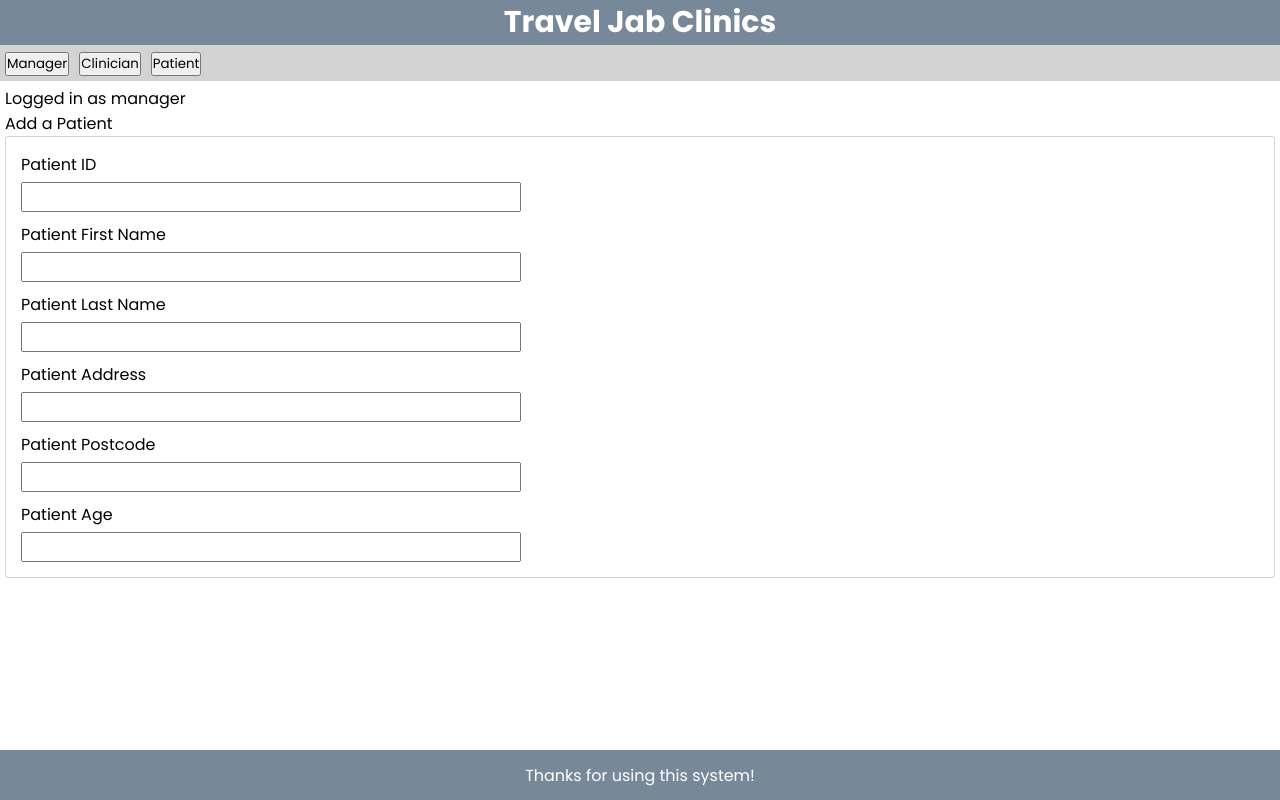
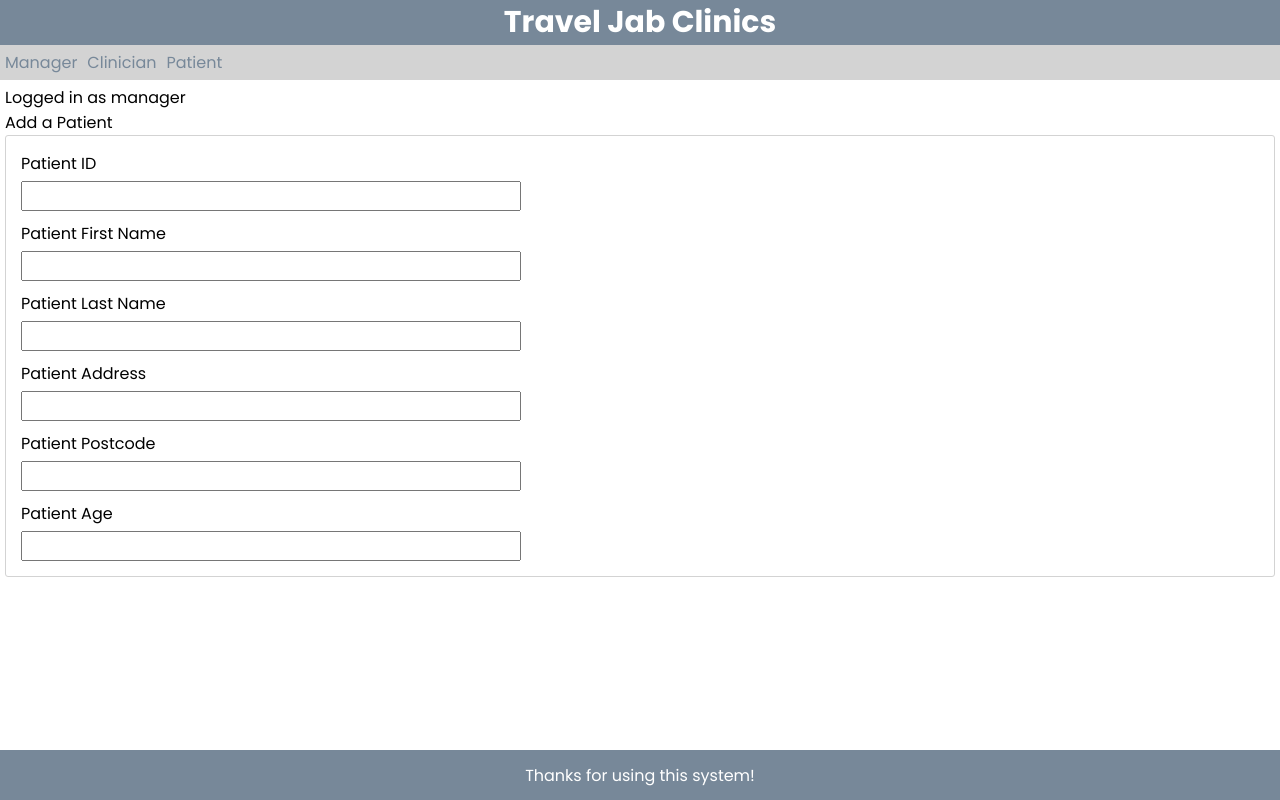
Before and after one commit to ibrahimmajeed2021-byte/Database, a React (Vite) app: page / in a window 1280 px wide. Built offline with nearby package versions, Linux system fonts and the light colour scheme.

Commit message:
Removed teh buttons from t e navbar

```diff
--- a/src/UI/scss/Form.scss
+++ b/src/UI/scss/Form.scss
@@ -10,7 +10,6 @@ label {
   padding: 5px;
   gap: 5px;
 }
-// testing
 
 input {
   padding: 3px;
--- a/src/layout/NavBar.jsx
+++ b/src/layout/NavBar.jsx
@@ -4,13 +4,13 @@ function NavBar() {
   return (
     <nav>
       <div className="NavItem">
-        <button onClick={() => {}}>Manager</button>
+        <a>Manager</a>
       </div>
       <div className="NavItem">
-        <button onClick={() => {}}>Clinician</button>
+        <a>Clinician</a>
       </div>
       <div className="NavItem">
-        <button onClick={() => {}}>Patient</button>
+        <a>Patient</a>
       </div>
     </nav>
   );
```
Also changed, not shown: src/UI/Form.jsx (line endings or trailing spaces).
